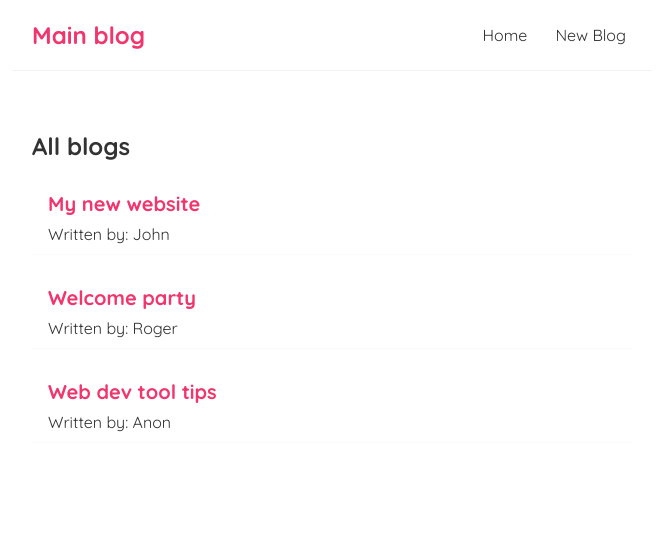
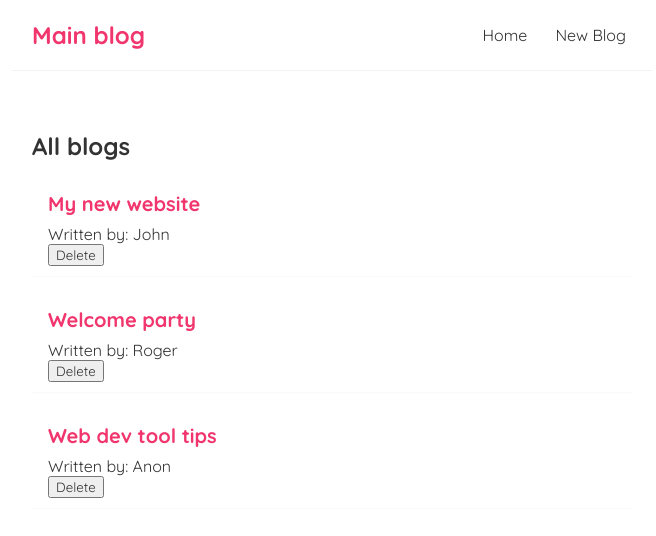
Before and after one commit to GabrielMerinoUCA/ReactJS, a React (Create React App) app: page / in a window 1280 px wide. Shown: the top 536 px of the page, without its empty margins (308-964 px from the left). Built offline with nearby package versions, Linux system fonts and the light colour scheme.

Commit message:
Tenth React tutorial finished

```diff
--- a/src/BlogList.js
+++ b/src/BlogList.js
@@ -1,4 +1,5 @@
-const BlogList = ({blogs, title}) => {
+const BlogList = ({blogs, title, removeBlog}) => {
+
     return (
         <div className="blog-list">
             <h2>{title}</h2>
@@ -7,6 +8,7 @@ const BlogList = ({blogs, title}) => {
                     <div className="blog-preview" key={blog.id}>
                         <h2>{blog.title}</h2>
                         <p>Written by: {blog.author}</p>
+                        <button onClick={() => { removeBlog(blog.id)}}>Delete</button>
                     </div>
                 );
             })}
--- a/src/Home.js
+++ b/src/Home.js
@@ -1,4 +1,4 @@
-import {useState} from "react";
+import {useState, useEffect} from "react";
 import BlogList from "./BlogList";
 
 const Home = () => {
@@ -8,9 +8,18 @@ const Home = () => {
         {title: "Web dev tool tips", author: "Anon" , body: "lorem ipsum...", id: 3},
     ]);
 
+    const removeBlog = (id) => {
+        const newBlogs = blogs.filter((blog) => {return (blog.id !== id);});
+        setBlogs(newBlogs);
+    }
+
+    useEffect(()=>{
+        console.log("Rendered!");
+    });
+
     return (
         <div className="home">
-            <BlogList blogs={blogs} title="All blogs" />
+            <BlogList blogs={blogs} title="All blogs" removeBlog={removeBlog} />
         </div>
      );
 }
```
